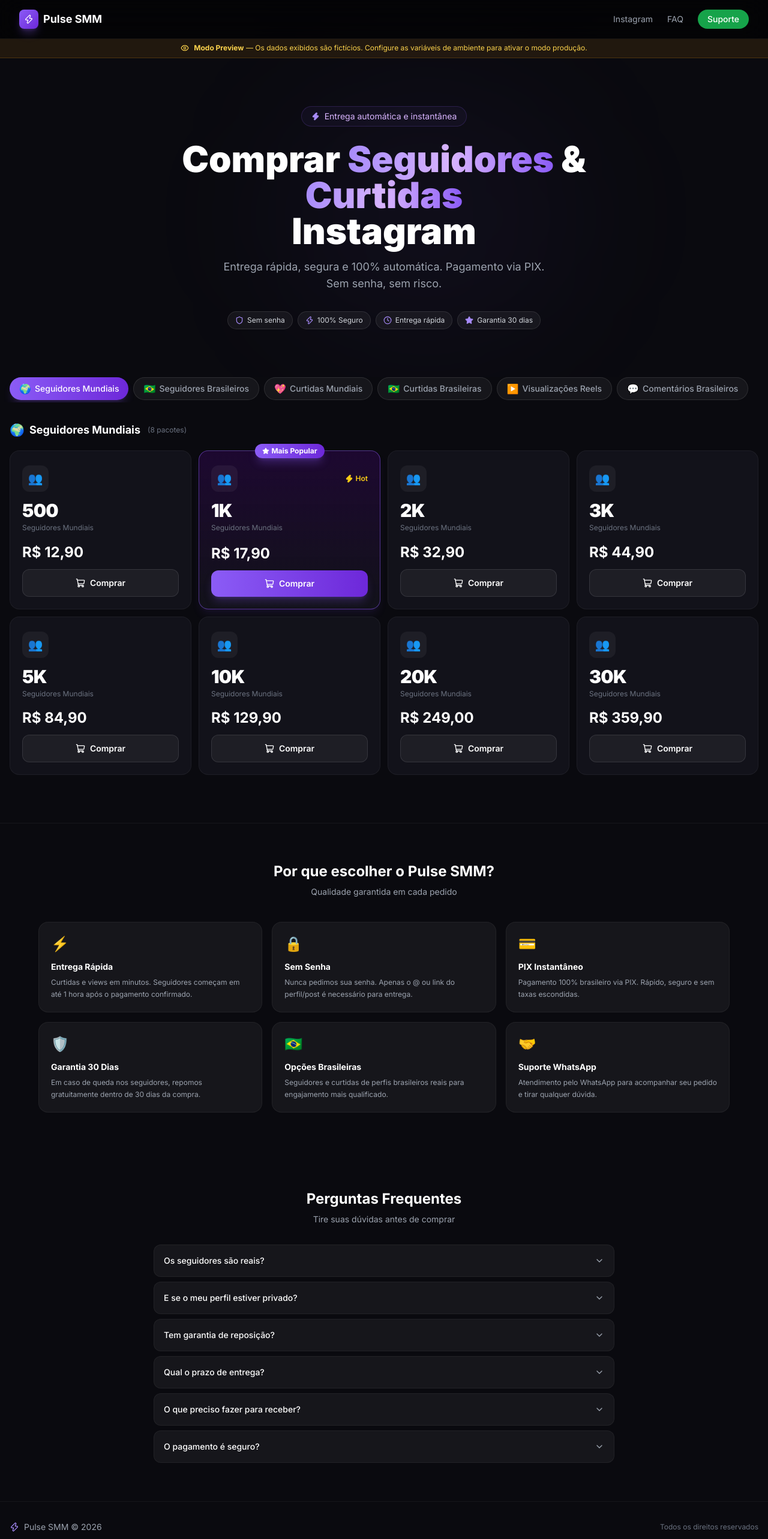
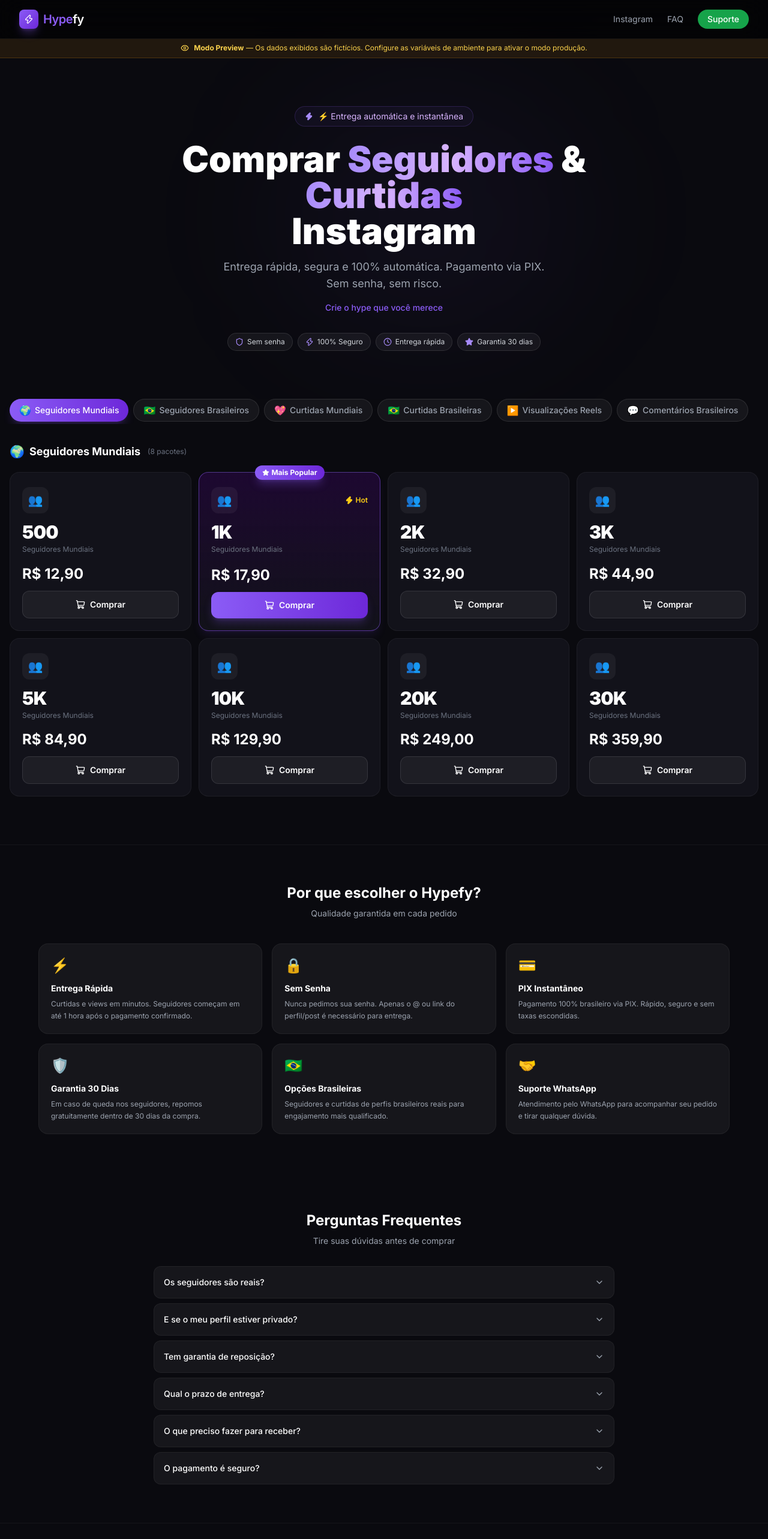
Before and after one commit to faraum/smmpanelv1, a Next.js app: page / in a window 1280 px wide. Shown: the top 2566 px of the page at 60% size. Built offline with nearby package versions, Linux system fonts and the light colour scheme.

Commit message:
Add files via upload

```diff
--- a/package.json
+++ b/package.json
@@ -1,5 +1,5 @@
 {
-  "name": "smm-panel",
+  "name": "hypefy",
   "version": "0.1.0",
   "private": true,
   "scripts": {
--- a/src/app/admin/page.tsx
+++ b/src/app/admin/page.tsx
@@ -83,7 +83,9 @@
         <div className="w-full max-w-sm">
           <div className="flex items-center justify-center gap-2 mb-8">
             <Lock className="h-5 w-5 text-purple-400" />
-            <h1 className="text-xl font-bold text-white">Painel Admin</h1>
+            <h1 className="text-xl font-bold text-white">
+              <span style={{ color: '#8B5CF6' }}>Hype</span>fy — Painel Admin
+            </h1>
           </div>
           <form onSubmit={handleLogin} className="rounded-2xl border border-white/10 bg-white/5 p-6 space-y-4">
             <div>
--- a/src/app/api/payment/generate/route.ts
+++ b/src/app/api/payment/generate/route.ts
@@ -18,7 +18,7 @@
       const amount = pkg?.priceBRL ?? 17.90
 
       const { generateQRCode } = await import('@/lib/pix')
-      const fakePixCode = `00020126580014BR.GOV.BCB.PIX0136preview-pix-code-exemplo-${orderId.slice(-6)}5204000053039865406${amount.toFixed(2).replace('.', '')}5802BR5913PULSE SMM6008SAOPAULO6207050300016304FAKE`
+      const fakePixCode = `00020126580014BR.GOV.BCB.PIX0136preview-pix-code-exemplo-${orderId.slice(-6)}5204000053039865406${amount.toFixed(2).replace('.', '')}5802BR5906HYPEFY6008SAOPAULO6207050300016304FAKE`
       const pixQrCode = await generateQRCode(fakePixCode)
 
       return NextResponse.json({
--- a/src/app/layout.tsx
+++ b/src/app/layout.tsx
@@ -4,13 +4,13 @@
 
 const inter = Inter({ subsets: ['latin'], variable: '--font-inter' })
 
-const siteName = process.env.NEXT_PUBLIC_SITE_NAME || 'Pulse SMM'
+const siteName = process.env.NEXT_PUBLIC_SITE_NAME || 'Hypefy'
 
 export const metadata: Metadata = {
-  title: `${siteName} — Comprar Seguidores e Curtidas Instagram`,
+  title: 'Hypefy — Comprar Seguidores e Curtidas Instagram',
   description:
-    'Compre seguidores, curtidas, visualizações e comentários para o Instagram com entrega rápida, segura e automática. Pagamento via PIX.',
-  keywords: 'comprar seguidores instagram, curtidas instagram, visualizações reels, comentários instagram',
+    'Compre seguidores, curtidas, visualizações e comentários para Instagram. Entrega rápida e automática. Pagamento via PIX. Crie o hype que você merece!',
+  keywords: 'comprar seguidores instagram, comprar curtidas, seguidores brasileiros, curtidas brasileiras, visualizações reels, hypefy',
 }
 
 export default function RootLayout({
--- a/src/app/page.tsx
+++ b/src/app/page.tsx
@@ -14,7 +14,7 @@
   const [selectedPackage, setSelectedPackage] = useState<Package | null>(null)
 
   const isPreview = process.env.NEXT_PUBLIC_PREVIEW_MODE === 'true'
-  const siteName = process.env.NEXT_PUBLIC_SITE_NAME || 'Pulse SMM'
+  const siteName = process.env.NEXT_PUBLIC_SITE_NAME || 'Hypefy'
 
   const categoryIconComponents: Record<string, React.ReactNode> = {
     'seguidores-mundiais':     <Users className="h-3.5 w-3.5" />,
@@ -46,7 +46,7 @@
           <div className="mx-auto max-w-4xl text-center">
             <div className="mb-6 inline-flex items-center gap-2 rounded-full border border-purple-500/20 bg-purple-500/5 px-4 py-1.5 text-sm text-purple-300">
               <Zap className="h-3.5 w-3.5 fill-purple-400 text-purple-400" />
-              Entrega automática e instantânea
+              ⚡ Entrega automática e instantânea
             </div>
 
             <h1 className="mb-4 text-4xl font-black leading-[1.1] text-white sm:text-5xl lg:text-6xl">
@@ -62,8 +62,12 @@
               Instagram
             </h1>
 
-            <p className="mb-8 text-base text-gray-400 max-w-xl mx-auto sm:text-lg">
+            <p className="mb-4 text-base text-gray-400 max-w-xl mx-auto sm:text-lg">
               Entrega rápida, segura e 100% automática. Pagamento via PIX. Sem senha, sem risco.
+            </p>
+
+            <p className="mb-8 text-sm font-medium" style={{ color: '#8B5CF6' }}>
+              Crie o hype que você merece
             </p>
 
             <div className="flex flex-wrap items-center justify-center gap-2">
@@ -157,12 +161,15 @@
         {/* Footer */}
         <footer className="border-t border-white/5 py-8 px-4">
           <div className="mx-auto max-w-7xl flex flex-col sm:flex-row items-center justify-between gap-4">
-            <div className="flex items-center gap-2 text-gray-400">
+            <div className="flex items-center gap-2">
               <Zap className="h-4 w-4 text-purple-400" />
-              <span className="text-sm">{siteName} © {new Date().getFullYear()}</span>
+              <span style={{ fontSize: '16px', fontWeight: 600, letterSpacing: '-0.5px' }}>
+                <span style={{ color: '#8B5CF6' }}>Hype</span>
+                <span style={{ color: '#ffffff' }}>fy</span>
+              </span>
             </div>
             <div className="flex items-center gap-4 text-xs text-gray-500">
-              <span>Todos os direitos reservados</span>
+              <span>© 2025 Hypefy. Todos os direitos reservados.</span>
               {process.env.NEXT_PUBLIC_WHATSAPP && (
                 <>
                   <span>·</span>
--- a/src/components/Header.tsx
+++ b/src/components/Header.tsx
@@ -6,8 +6,6 @@
 
 export default function Header() {
   const [menuOpen, setMenuOpen] = useState(false)
-  const siteName = process.env.NEXT_PUBLIC_SITE_NAME || 'Pulse SMM'
-
   return (
     <header className="fixed top-0 left-0 right-0 z-50 border-b border-white/5 bg-black/60 backdrop-blur-xl">
       <div className="mx-auto max-w-7xl px-4 sm:px-6 lg:px-8">
@@ -17,7 +15,10 @@
             <div className="flex h-8 w-8 items-center justify-center rounded-lg bg-gradient-to-br from-purple-500 to-purple-700 shadow-lg shadow-purple-500/30 group-hover:shadow-purple-500/50 transition-shadow">
               <Zap className="h-4 w-4 text-white" />
             </div>
-            <span className="text-lg font-bold text-white">{siteName}</span>
+            <span style={{ fontSize: '20px', fontWeight: 600, letterSpacing: '-0.5px' }}>
+              <span style={{ color: '#8B5CF6' }}>Hype</span>
+              <span style={{ color: '#ffffff' }}>fy</span>
+            </span>
           </Link>
 
           {/* Desktop nav */}
--- a/src/lib/pix.ts
+++ b/src/lib/pix.ts
@@ -19,13 +19,13 @@
     '5303986',                                    // Transaction Currency (BRL)
     `5406${amountFormatted.replace('.', '')}`,    // Transaction Amount
     '5802BR',                                     // Country Code
-    '5913Pulse SMM Panel',                        // Merchant Name
+    '5906Hypefy',                                 // Merchant Name
     '6009SAO PAULO',                              // Merchant City
     `62070503${description.slice(0, 3)}`,         // Additional Data
     '6304',                                       // CRC placeholder
   ].join('')
 
-  return `00020126580014BR.GOV.BCB.PIX0136${pixKey}5204000053039865406${amountFormatted.replace('.', '').padStart(6, '0')}5802BR5913Pulse SMM5009Sao Paulo62070503${Date.now().toString().slice(-3)}6304ABCD`
+  return `00020126580014BR.GOV.BCB.PIX0136${pixKey}5204000053039865406${amountFormatted.replace('.', '').padStart(6, '0')}5802BR5906Hypefy5009Sao Paulo62070503${Date.now().toString().slice(-3)}6304ABCD`
 }
 
 /**
```
Also changed, not shown: src/app/icon.svg (added), 1 other file (tests, documents, lock files or other folders).
